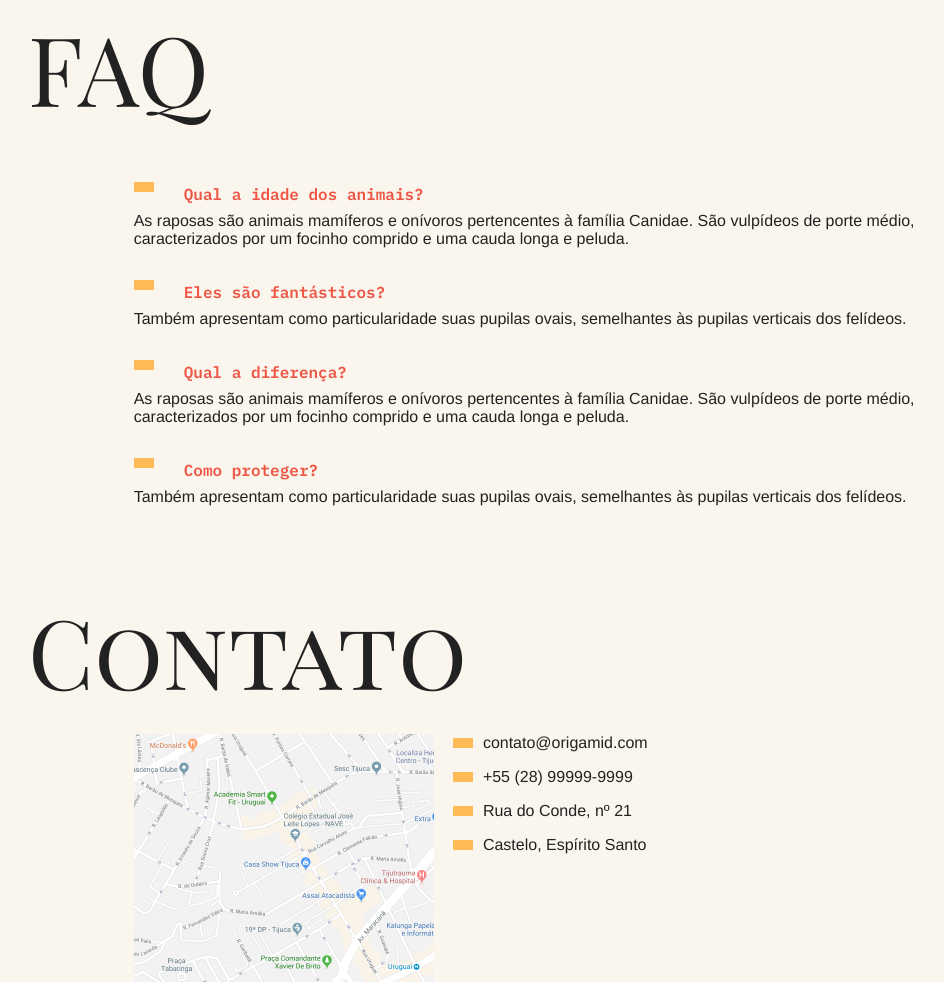
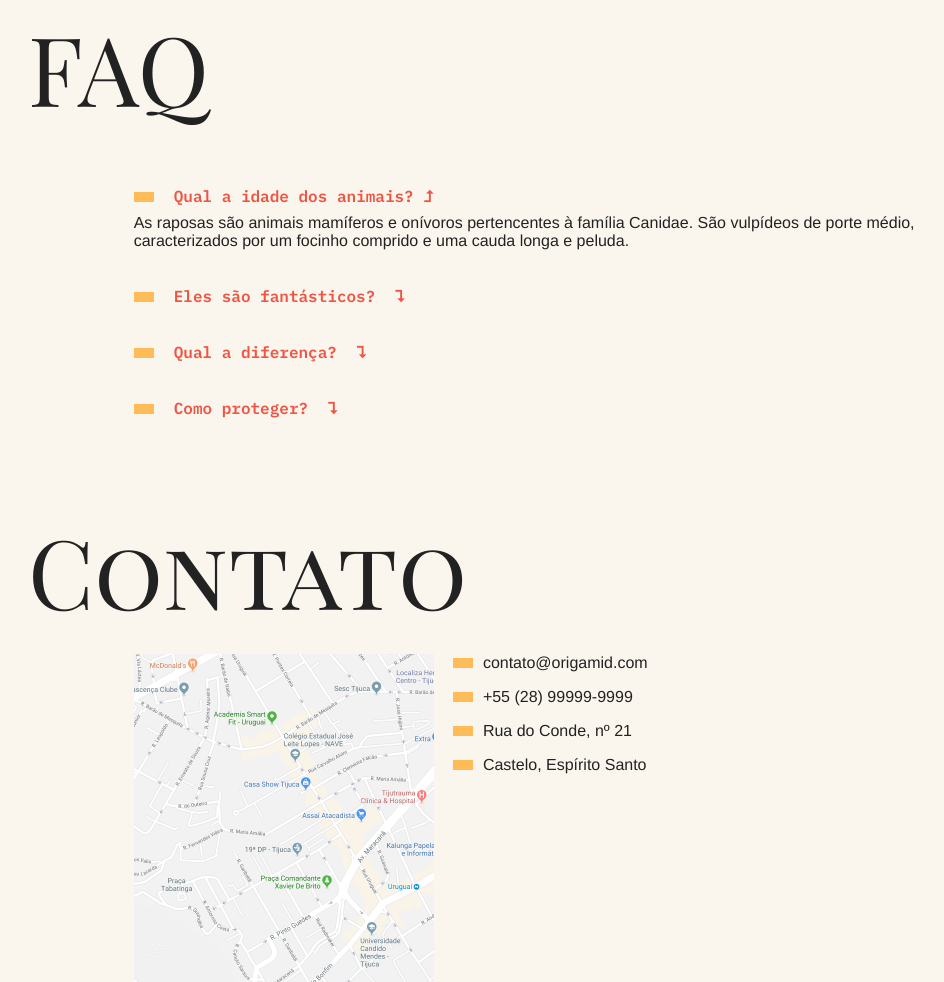
Before and after one commit to ruanplima/animais-fantasticos, a plain HTML site: page index.html in a window 1280 px wide. Shown: the part 804-1786 px from the top of the page, without its empty margins (168-1112 px from the left). Drawn offline with Linux system fonts and the light colour scheme.

Commit message:
Create Accordion List

```diff
--- a/css/style.css
+++ b/css/style.css
@@ -148,6 +148,7 @@ body{
     margin-top: 2rem;
     margin-bottom: .5rem;
     color: #e54;
+    cursor: pointer;
 }
 
 .faq-lista dt::before{
@@ -155,10 +156,19 @@ body{
     display: inline-block;
     width: 20px;
     height: 10px;
-    margin-right: 10px;
+    margin-top: 10px;
     background-color: #fb5;
-    margin-bottom: .5rem;
-    margin-right: 30px;
+    margin-right: 20px;
+}
+
+.js .js-accordion dt::after{
+    content: ' ⮧';
+    margin-left: 10px;
+}
+
+.js .js-accordion dt.ativo::after{
+    content: '⮥';
+    margin-left: 10px;
 }
 
 .faq-lista dd{
@@ -256,3 +266,11 @@ body{
         transform: translate3d(0, 0, 0);
     }
 }
+
+.js .faq-lista dd{
+    display: none;
+}
+
+.js .faq-lista dd.ativo{
+    display: block;
+}
--- a/index.html
+++ b/index.html
@@ -19,6 +19,7 @@
     <link rel="preconnect" href="https://fonts.gstatic.com" crossorigin>
     <link href="https://fonts.googleapis.com/css2?family=Playfair+Display+SC:wght@400;700&display=swap"
         rel="stylesheet">
+
 </head>
 
 <body>
@@ -116,7 +117,7 @@
     </section>
     <section class="grid-section faq" id="faq">
         <h1 class="titulo">FAQ</h1>
-        <dl class="faq-lista">
+        <dl class="faq-lista js-accordion">
             <dt>Qual a idade dos animais?</dt>
             <dd>As raposas são animais mamíferos e onívoros pertencentes à família Canidae. São vulpídeos de porte
                 médio, caracterizados por um focinho comprido e uma cauda longa e peluda.</dd>
--- a/script.js
+++ b/script.js
@@ -1,3 +1,5 @@
+function initTabNav() {
+
     const tabMenu = document.querySelectorAll('.js-tabmenu li')
     const tabContent = document.querySelectorAll('.js-tabcontent section')
 
@@ -21,3 +23,24 @@ if (tabContent.length && tabMenu.length) {
             })
         })
     }
+}
+initTabNav()
+
+function initAccordion() {
+    const accordionList = document.querySelectorAll('.js-accordion dt')
+
+    if (accordionList.length) {
+        accordionList[0].classList.add('ativo')
+        accordionList[0].nextElementSibling.classList.add('ativo')
+
+        function activeAccordion() {
+            this.classList.toggle('ativo')
+            this.nextElementSibling.classList.toggle('ativo')
+        }
+
+        accordionList.forEach((item) => {
+            item.addEventListener('click', activeAccordion)
+        })
+    }
+}
+initAccordion()
```
Lines whose indentation alone changed are shown as unchanged.
